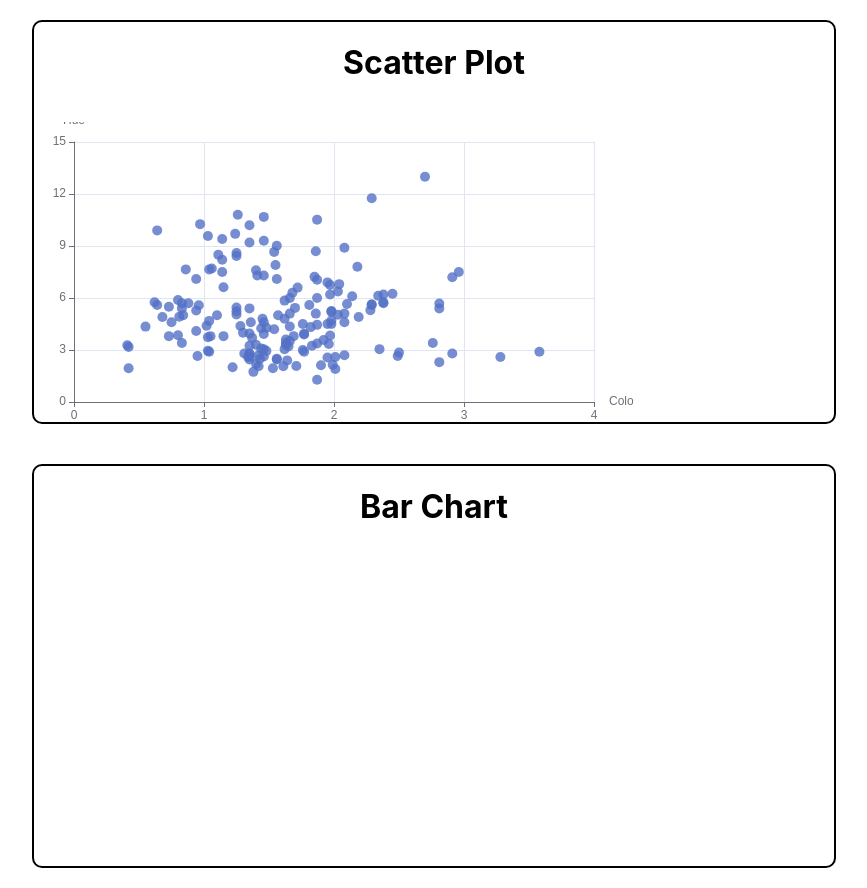
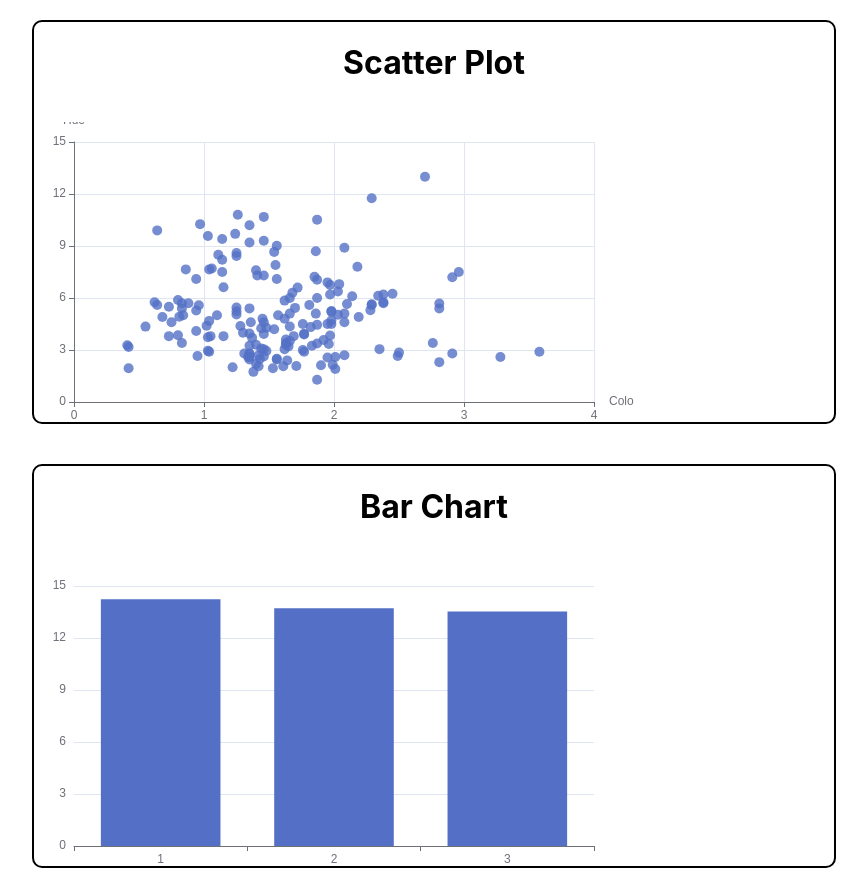
Before and after one commit to FarazIITK/echarts-demo, a React (Create React App) app in the folder client/: page / in a window 1280 px wide. Shown: the whole page, without its empty margins (206-1073 px from the left). Built offline with nearby package versions, Linux system fonts and the light colour scheme.

Commit message:
Added logic to plot the bar chart

```diff
--- a/client/src/Components/BarChart.tsx
+++ b/client/src/Components/BarChart.tsx
@@ -1,7 +1,64 @@
+import ReactEcharts from 'echarts-for-react';
+import { wineData } from '../assets/wineData';
+
 const BarChart = () => {
+  let uniqueAlcoholCategory: number[] = [];
+
+  wineData.forEach((individualWineData) => {
+    const { alcohol: currentAlcoholCategory } =
+      individualWineData;
+    if (
+      uniqueAlcoholCategory.indexOf(
+        currentAlcoholCategory
+      ) === -1
+    ) {
+      uniqueAlcoholCategory.push(currentAlcoholCategory);
+    }
+  });
+
+  let avgMalicAcidValues: number[] = [];
+
+  uniqueAlcoholCategory.forEach((alcoholCategory) => {
+    let count: number = 0;
+    let malicAcidValue: number = 0;
+
+    wineData.forEach((individualWineData) => {
+      const { alcohol, malicAcid } = individualWineData;
+      if (alcohol === alcoholCategory) {
+        count++;
+        malicAcidValue += malicAcid;
+      }
+      avgMalicAcidValues.push(malicAcidValue / count);
+    });
+  });
+
+  const options = {
+    grid: { top: 20, right: 40, bottom: 20, left: 40 },
+    xAxis: {
+      type: 'category',
+      data: uniqueAlcoholCategory
+    },
+    yAxis: {
+      type: 'value'
+    },
+    series: [
+      {
+        data: avgMalicAcidValues,
+        type: 'bar',
+        smooth: true
+      }
+    ],
+    tooltip: {
+      trigger: 'axis'
+    }
+  };
   return (
     <div className="graph blue-border">
       <h1>Bar Chart</h1>
+      <ReactEcharts
+        option={options}
+        style={{ width: '600px', height: '300px' }}
+      />
     </div>
   );
 };
```
